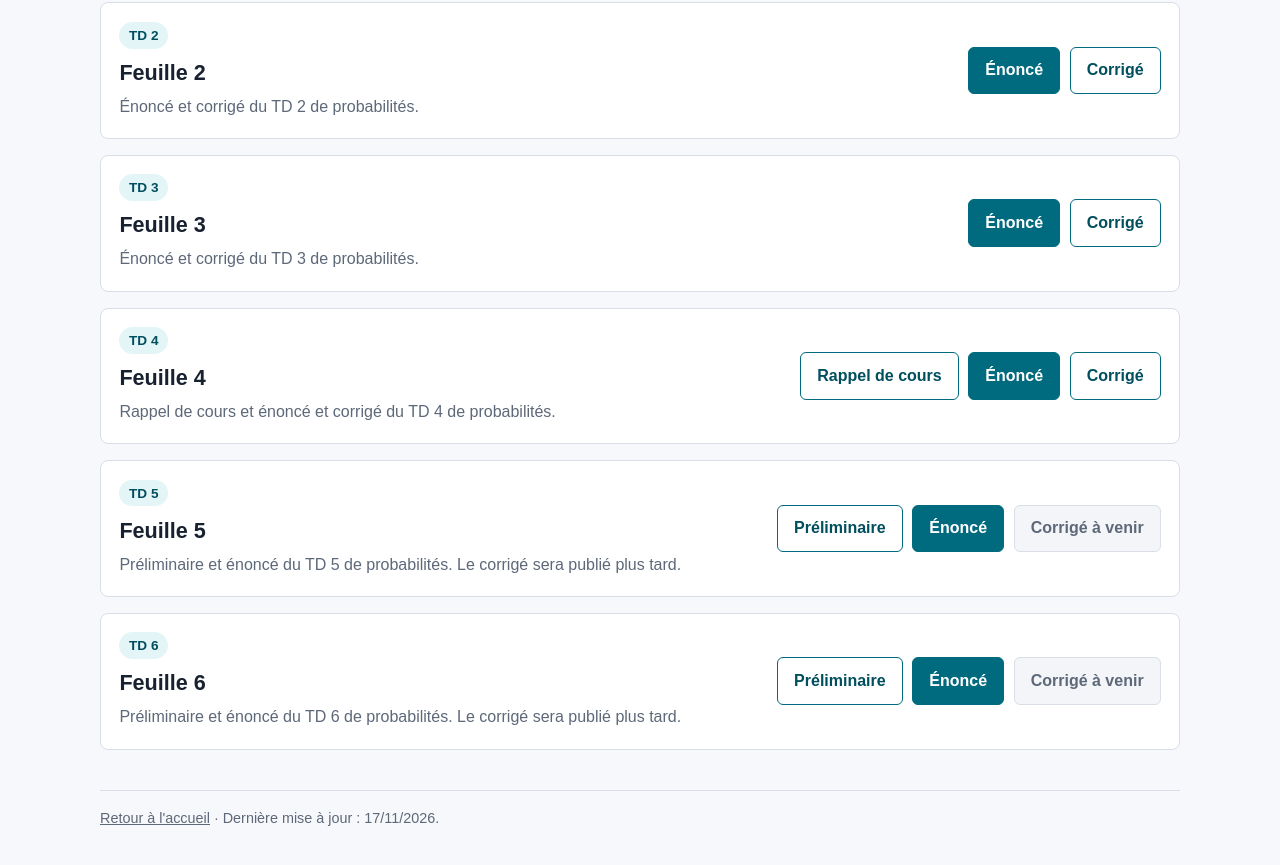
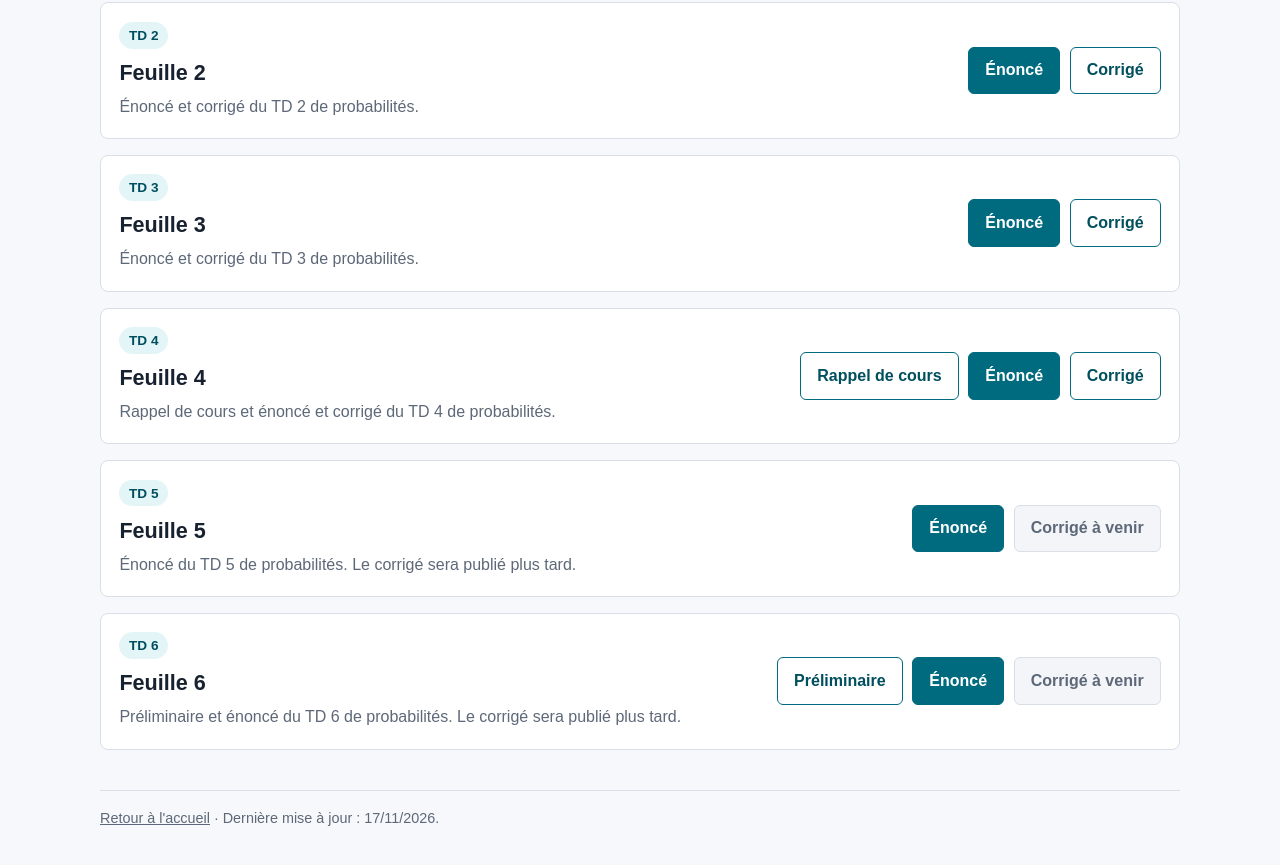
Before and after one commit to vnicolle56610/vnicolle56610.github.io, a plain HTML site: page but-sd-probabilites/index.html in a window 1280 px wide. Shown: the part 448-1313 px from the top of the page. Drawn offline with Linux system fonts and the light colour scheme.

Commit message:
Met a jour le mini-site BUT SD probabilites

```diff
--- a/but-sd-probabilites/index.html
+++ b/but-sd-probabilites/index.html
@@ -81,10 +81,9 @@
         <div class="td-main">
           <p class="number">TD 5</p>
           <h2>Feuille 5</h2>
-          <p>Préliminaire et énoncé du TD 5 de probabilités. Le corrigé sera publié plus tard.</p>
+          <p>Énoncé du TD 5 de probabilités. Le corrigé sera publié plus tard.</p>
         </div>
         <div class="actions" aria-label="Documents du TD 5">
-          <a class="button" href="2026-11-17_20-55_corrige_TD5_probabilites_BUTSD_EXOS_1-2-3.pdf">Préliminaire</a>
           <a class="button primary" href="feuille5.pdf">Énoncé</a>
           <span class="missing">Corrigé à venir</span>
         </div>
```
Also changed, not shown: 1 other file.
